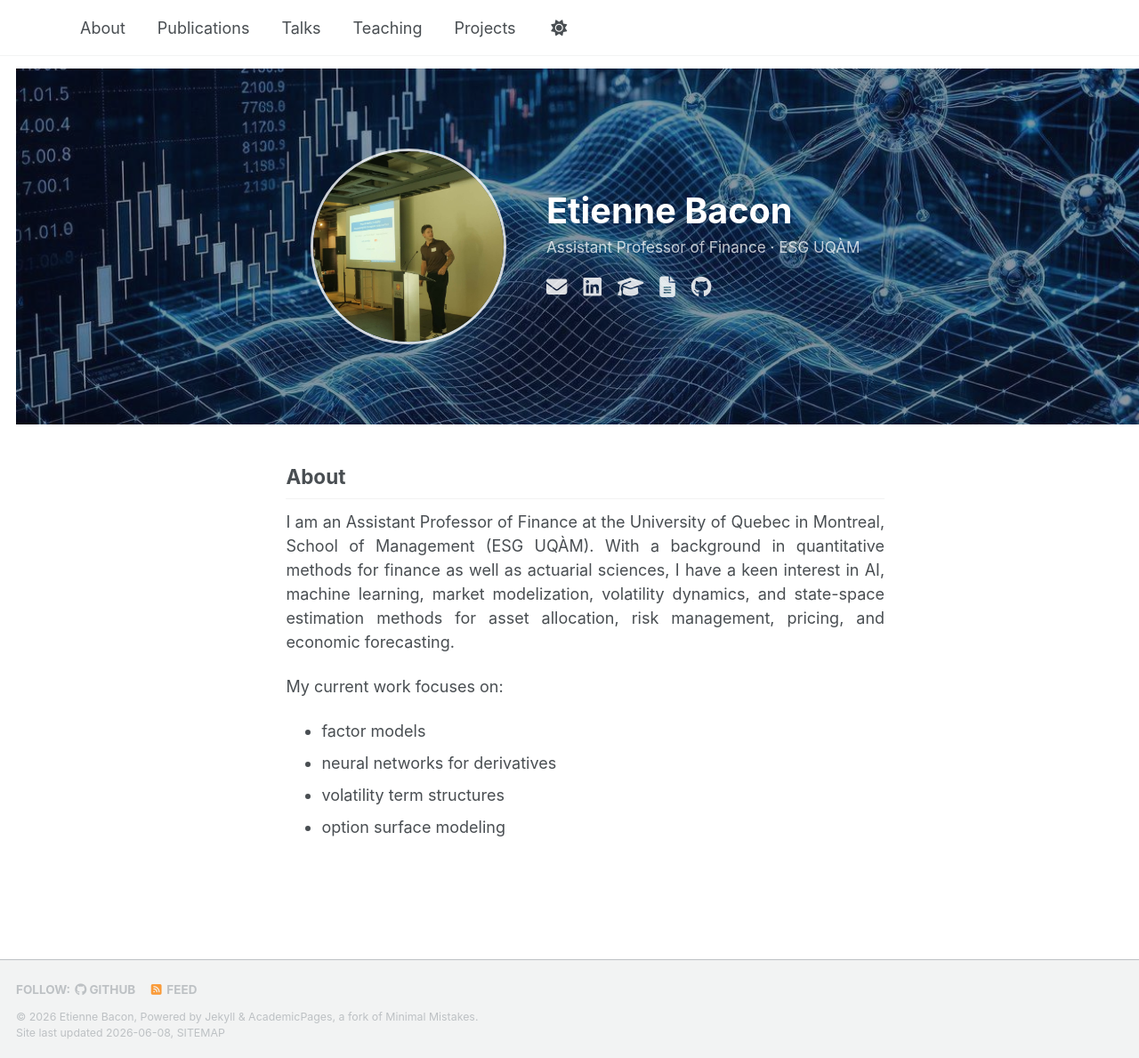
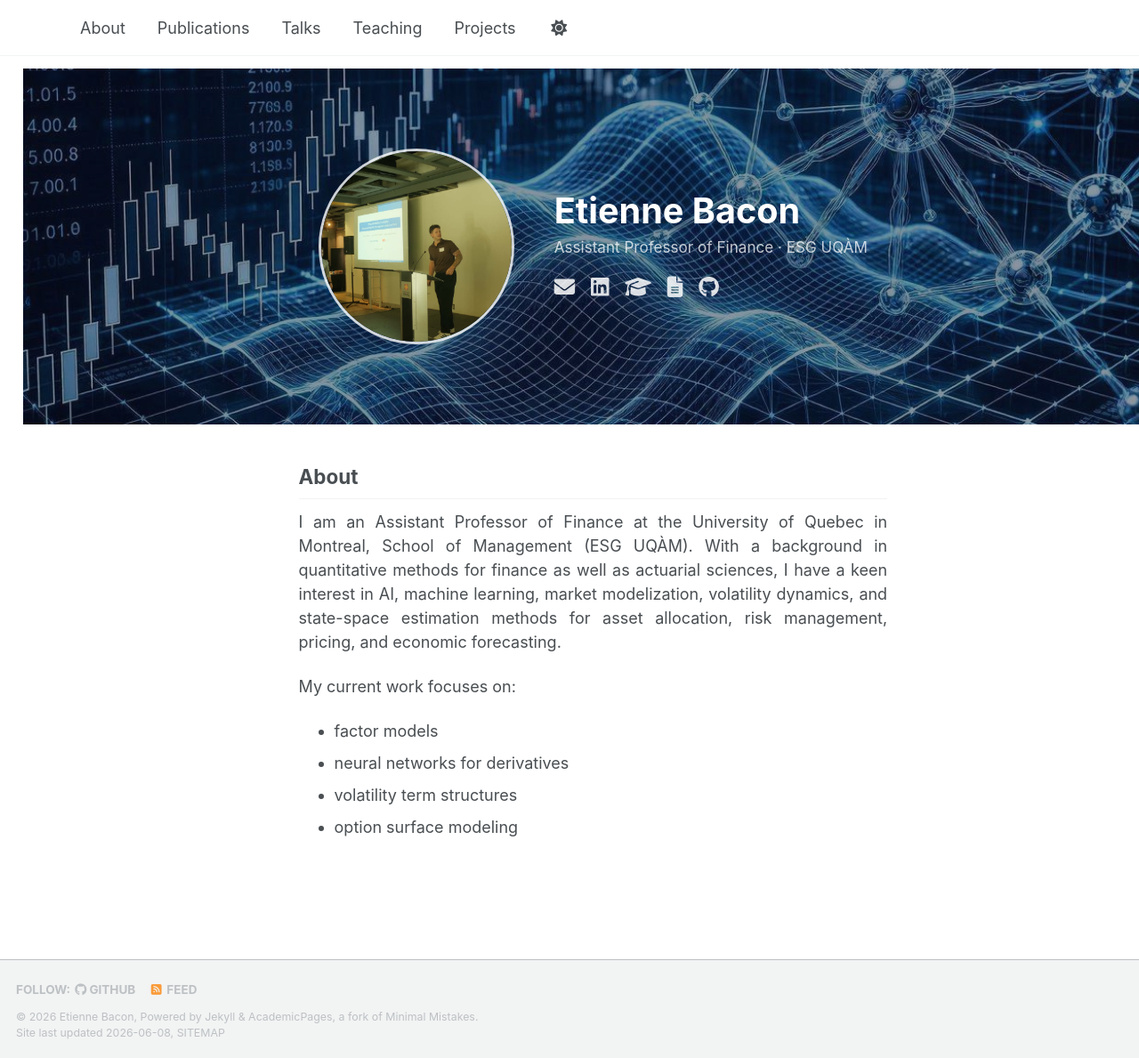
Before and after one commit to EtienneBacon/EtienneBacon.github.io, a Jekyll site: the page built from _pages/about.md, in a window 1280 px wide and 1189 px high. Shown: the whole window at 89% size. Built offline with Jekyll 4.4.1, drawn with Linux system fonts in a browser that asks for light colours; a script bundle is joined from its source files by our own code; library files that are not in the unit come from our copies.

Commit message:
Update main.scss

```diff
--- a/assets/css/main.scss
+++ b/assets/css/main.scss
@@ -44,15 +44,13 @@ html, body {
 
 .masthead {
   margin-bottom: 0 !important;
-  padding-left: 0 !important;
-  margin-left: 0 !important;
 }
 
 #main {
   padding-top: 0 !important;
   margin-top: 0 !important;
-  padding-left: 0 !important;
-  margin-left: 0 !important;
+  padding-left: 1em !important;
+  padding-right: 1em !important;
 }
 
 .page {
@@ -71,7 +69,10 @@ html, body {
 .hero-banner {
   position: relative;
   width: 100vw;
-  margin-left: calc(-50vw + 50%);
+  left: 50%;
+  right: 50%;
+  margin-left: -50vw;
+  margin-right: -50vw;
   margin-top: -2em;
   height: 400px;
   display: flex;
```
